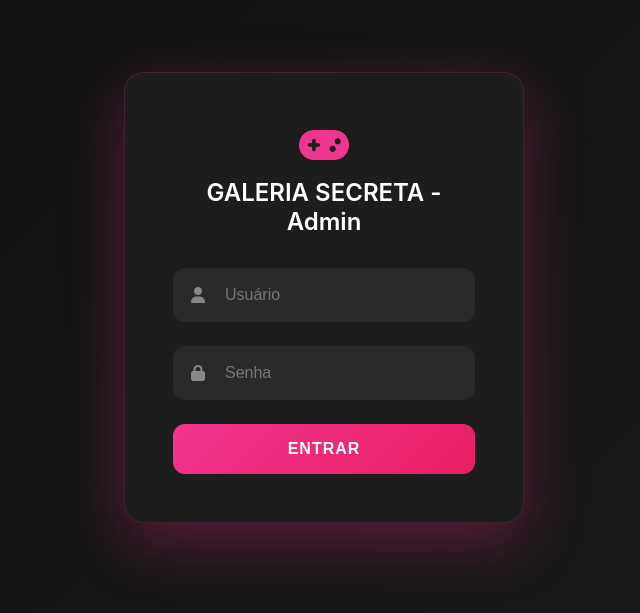
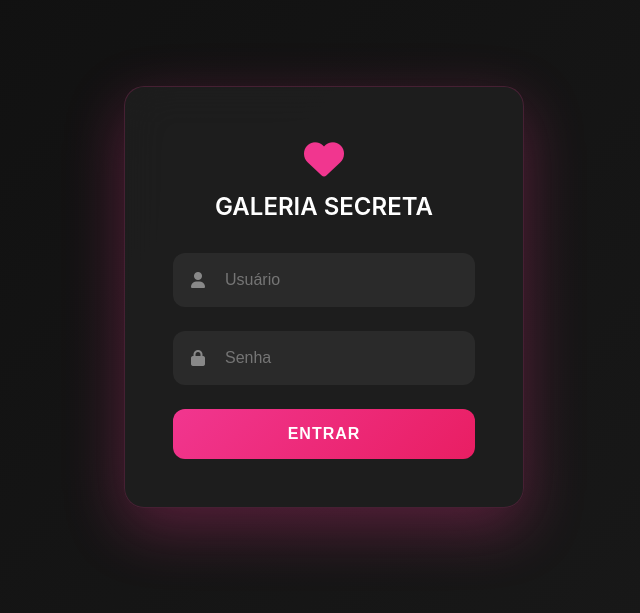
Before and after one commit to Mulheresdogame/painel-mulheres-do-game, a website: page painel.html in a window 1280 px wide. Shown: the part 103-716 px from the top of the page, without its empty margins (316-956 px from the left). Drawn offline with Linux system fonts and the light colour scheme.

Commit message:
Alterar logo para coração e remover 'Admin'

```diff
--- a/painel.html
+++ b/painel.html
@@ -467,9 +467,9 @@
   <div class="login-container" id="login-form">
     <div class="login-box">
       <div class="logo">
-        <i class="fas fa-gamepad"></i>
+        <i class="fas fa-heart"></i>
       </div>
-      <h2>GALERIA SECRETA - Admin</h2>
+      <h2>GALERIA SECRETA</h2>
       <div class="input-group">
         <input type="text" id="usuario" placeholder="Usuário" />
         <i class="fas fa-user"></i>
@@ -491,7 +491,7 @@
     <div class="header">
       <div class="header-left">
         <div class="logo">
-          <i class="fas fa-gamepad"></i>
+          <i class="fas fa-heart"></i>
         </div>
         <h1>GALERIA SECRETA</h1>
       </div>
```
